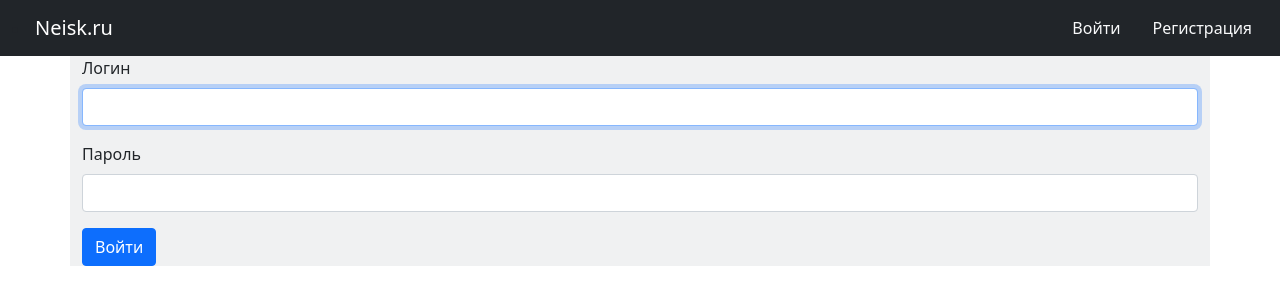
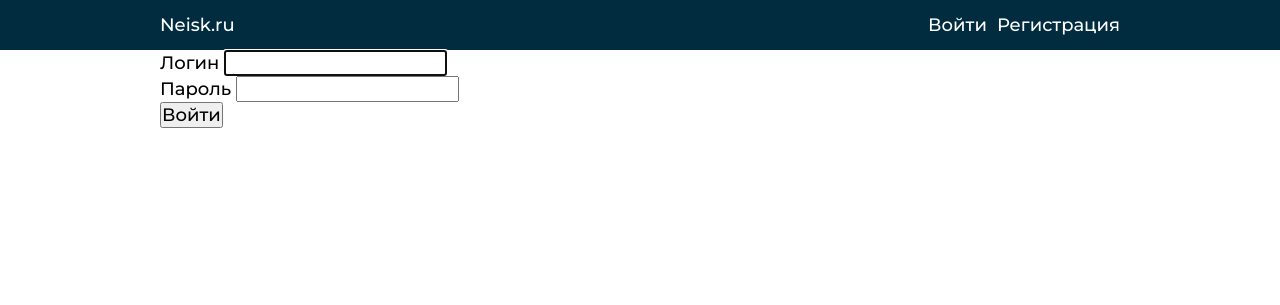
Before and after one commit to shokHorizon/django_blog, a Django app: page /user/login/ in a window 1280 px wide. Shown: the top 305 px of the page. Run offline with Django 4.2, Linux system fonts and the light colour scheme.

Commit message:
The first page is working

```diff
--- a/pallete/static/css/style.css
+++ b/pallete/static/css/style.css
@@ -1,9 +1,147 @@
 body {
-    background-color: #0D1B2A;
+    background-color: white;
 }
 
-.header-link a {
-    font-size: 20px;
-    color: #E0FBFC;
+a{
+   text-decoration: none;
+   outline: none;
+   color: black;
+}
+
+ul {
+   list-style: none;
+}
+
+*{
+    font-family: Montserrat;
+    margin: 0;
+    padding: 0;
+    font-size: 18px;
+    transition: .5s ease-in-out;
+}
+
+.container{
+    max-width: 960px;
+    margin: 0 auto;
+}
+
+header{
+    background-color: #012C3F;
+}
+
+nav{
+    font-weight: 500;
+    line-height: 17px;
+    height: 50px;
+    display: flex;
+    justify-content: space-between;
+}
+
+nav *{
+    color: white;
+}
+
+.navbar-brand{
+    align-self: center;
+}
+
+.nav-list{
+    display: flex;
+}
+
+.nav-item{
+    margin-left: 10px;
+    align-self: center;
+}
+
+body{
+    background-color: white;
+}
+
+.categories{
+    display: flex;
+}
+
+.pill{
+    min-width: 60px;
+    width: min-content;
+    margin: 5px 10px 5px 0px;
+    justify-content: center;
+    font-size: 12px;
+    font-weight: 500;
+    border-radius: 15px;
+    text-align: center;
+    padding: 5px;
+    color: black;
+    background-color: #e5e5e5;
     text-decoration: none;
 }
+
+.pill.active{
+    background-color: #006FA0;
+}
+
+.pill.active *{
+    color: white
+}
+
+.pill.active:hover{
+    opacity: 70%;
+}
+
+.index-header{
+    left: 0;
+    margin: 30px 0 20px 20px;
+}
+
+.card-container{
+    display: flex;
+    justify-content: space-between;
+    margin-left: 20px;
+}
+
+.card *{
+    font-size: 12px;
+    color: white;
+}
+
+.card > .pill{
+    position: absolute;
+    margin: 5px
+}
+
+.card{
+    grid-template-rows: 25% 20% 10%;
+    background: linear-gradient(180deg, rgba(0, 0, 0, 0) 23.75%, rgba(0, 0, 0, 0.7) 100%);
+    border: solid black 1px;
+    width: 300px;
+    height: 300px;
+    display: grid;
+    align-content: end;
+}
+
+.card-image{
+    position: absolute;
+    width: inherit;
+    z-index: -1;
+}
+
+.card-image img{
+    width: -webkit-fill-available;
+}
+
+.card-header{
+    font-size: 18px;
+    padding: 10px 15px;
+}
+
+.card-header *{
+    font-size: 18px;
+}
+
+.card-body{
+    display: grid;
+    align-content: end;
+    font-size: 12px;
+    padding: 10px 15px;
+}
--- a/pallete/templates/_base.html
+++ b/pallete/templates/_base.html
@@ -2,11 +2,13 @@
 {% load static %}
 <head>
     <link rel="stylesheet" href="{% static 'css/style.css' %}">
-    <link href="https://cdn.jsdelivr.net/npm/bootstrap@5.1.3/dist/css/bootstrap.min.css" rel="stylesheet" integrity="sha384-1BmE4kWBq78iYhFldvKuhfTAU6auU8tT94WrHftjDbrCEXSU1oBoqyl2QvZ6jIW3" crossorigin="anonymous">
+    <link rel="preconnect" href="https://fonts.googleapis.com">
+    <link rel="preconnect" href="https://fonts.gstatic.com" crossorigin>
+    <link href="https://fonts.googleapis.com/css2?family=Montserrat:wght@500&display=swap" rel="stylesheet">
 </head>
-<body class="bg-body">
+<body>
     {% include '_header.html' %}
-    <main class='container-lg bg-secondary bg-opacity-10'>
+    <main class='container'>
         {% block content %}{% endblock content %}
     </main>
 </body>
--- a/pallete/templates/_header.html
+++ b/pallete/templates/_header.html
@@ -1,13 +1,10 @@
 {% load static %}
 <header>
-    <nav class="navbar navbar-dark bg-dark ">
-        <div class='container-fluid'>
-            <li>
+    <nav class="container">
         <a class='navbar-brand' href='{% url 'index' %}'>
             Neisk.ru
         </a>
-            </li>
-            <ul class="nav justify-content-end">
+        <ul class="nav-list">
             {% if request.user.is_authenticated is False %}
             <li class="nav-item">
                 <a class='nav-link link-light' href='{% url 'login' %}'>
@@ -32,6 +29,5 @@
             </li>
         {% endif %}
         </ul>
-        </div>
     </nav>
 </header>
--- a/pallete/user/templates/registration/login.html
+++ b/pallete/user/templates/registration/login.html
@@ -1,6 +1,5 @@
 {% extends '_base.html' %}
 {% block content %}
-<div class='form-group'>
 <form method="POST">
     {% csrf_token %}
     <div class='mb-3'>
@@ -13,5 +12,4 @@
     </div>
     <button type="submit" class="btn btn-primary">Войти</button>
 </form>
-</div>
 {% endblock content %}
```
Also changed, not shown: pallete/templates/index.html (+52 -12 lines), pallete/db.sqlite3. Lines whose indentation alone changed are shown as unchanged.
